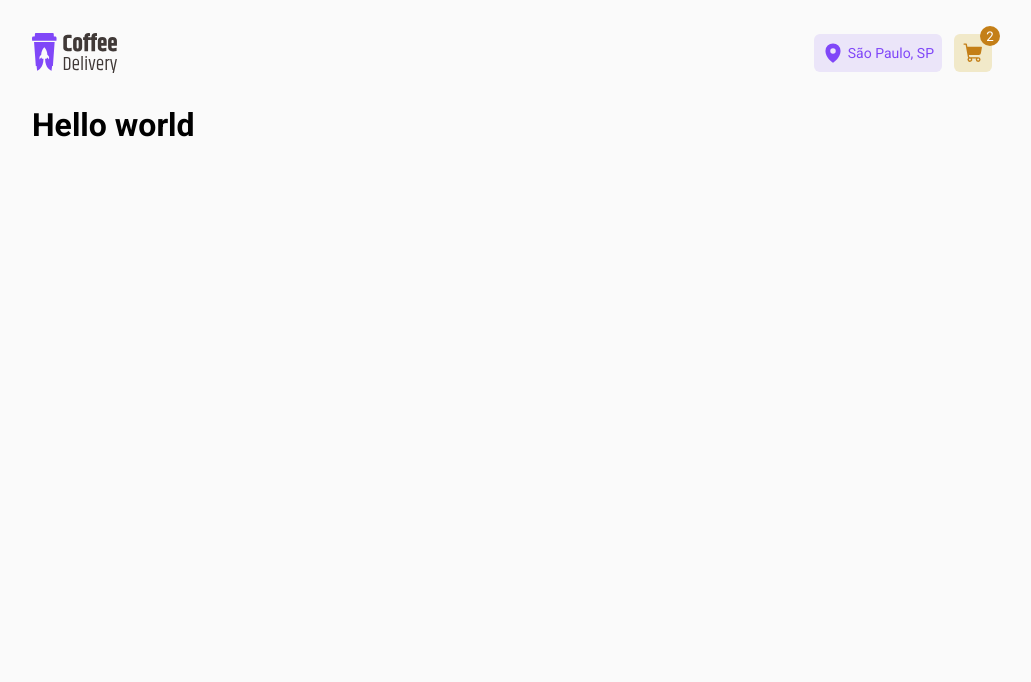
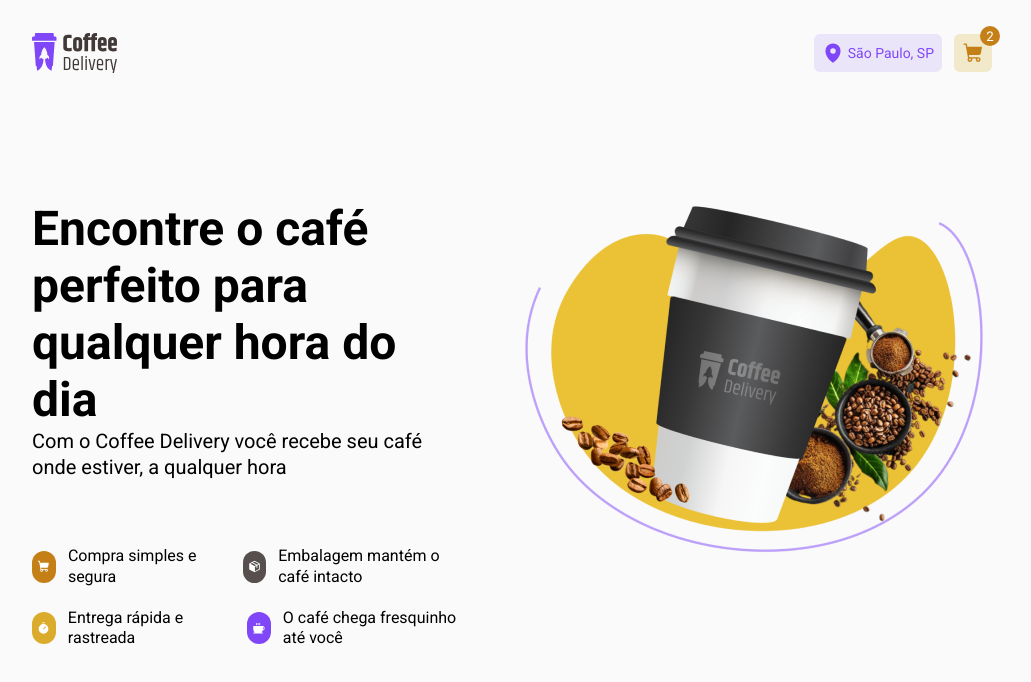
Before and after one commit to croschel/coffe-delivery, a React (Vite) app: page / in a window 1280 px wide. Shown: the top 682 px of the page, without its empty margins (128-1159 px from the left). Built offline with nearby package versions, Linux system fonts and the light colour scheme.

Commit message:
feat: adjust layout for info content

```diff
--- /dev/null
+++ b/src/constants/labels.ts
@@ -0,0 +1,31 @@
+export const pageLabels = {
+  home: {
+    mainTitle: 'Encontre o café perfeito para qualquer hora do dia',
+    mainDescription:
+      'Com o Coffee Delivery você recebe seu café onde estiver, a qualquer hora',
+    simpleBuy: 'Compra simples e segura',
+    intactCoffee: 'Embalagem mantém o café intacto',
+    fastDelivery: 'Entrega rápida e rastreada',
+    freshCoffee: 'O café chega fresquinho até você',
+    ourCoffees: 'Nossos cafés',
+  },
+  order: {
+    completeOrder: 'Complete seu pedido',
+    selectedCoffees: 'Cafés selecionados',
+    address: 'Endereço de Entrega',
+    addressInfo: 'Informe o endereço onde deseja receber seu pedido',
+    payment: 'Pagamento',
+    paymentInfo:
+      'O pagamento é feito na entrega. Escolha a forma que deseja pagar',
+    totalItens: 'Total de itens',
+    delivery: 'Entrega',
+    total: 'Total',
+  },
+  confirmation: {
+    orderConfirmed: 'Uhu! Pedido confirmado',
+    confirmedInfo: 'Agora é só aguardar que logo o café chegará até você',
+    orderOn: 'Entrega em',
+    orderEstimation: 'Previsão de entrega',
+    paymentOnPlace: 'Pagamento na entrega',
+  },
+};
--- a/src/pages/Home/index.module.scss
+++ b/src/pages/Home/index.module.scss
@@ -1,6 +1,87 @@
 @import '../../styles/variables.scss';
+@import '../../styles/mixins.scss';
 
-.homeContainer {
+.mainContainer {
   display: flex;
   flex-direction: column;
+
+  .homeContainer {
+    display: flex;
+    flex-direction: row;
+    justify-content: space-between;
+    align-items: flex-start;
+    margin: 94px 0 108px 0;
+    gap: 56px;
+
+    .infoContainer {
+      display: flex;
+      flex-direction: column;
+      gap: 66px;
+
+      .infoTitle {
+        & > h1 {
+          @include titleXL;
+        }
+        & > span {
+          font-size: 20px;
+          line-height: 1.3;
+          font-weight: 400;
+        }
+      }
+
+      .infoIcons {
+        display: flex;
+        flex-direction: column;
+        gap: 20px;
+
+        .infoIconRow {
+          display: flex;
+          flex-direction: row;
+          gap: 40px;
+
+          .infoItem {
+            @include textM;
+            font-weight: 400;
+            display: flex;
+            align-items: center;
+            gap: 12px;
+          }
+        }
+      }
+    }
+  }
 }
+
+.iconBox {
+  width: 32px;
+  height: 32px;
+  display: flex;
+  align-items: center;
+  justify-content: center;
+  border: none;
+  border-radius: 32px;
+}
+
+.cartBox {
+  @extend .iconBox;
+  background-color: $yellow-dark;
+}
+
+.packageBox {
+  @extend .iconBox;
+  background-color: $base-text;
+}
+
+.timerBox {
+  @extend .iconBox;
+  background-color: $yellow;
+}
+
+.coffeeBox {
+  @extend .iconBox;
+  background-color: $purple;
+}
+
+.iconInfoLimit {
+  width: 231px;
+}
--- a/src/pages/Home/index.tsx
+++ b/src/pages/Home/index.tsx
@@ -1,11 +1,56 @@
 import { Header } from '@/components/Header';
+import { pageLabels } from '@/constants/labels';
+import { Coffee, Package, ShoppingCart, Timer } from '@phosphor-icons/react';
+import styles from './index.module.scss';
+import backgroundImg from '@/assets/BackgroundImg.png';
+import cx from 'classnames';
 
 export const Home = () => {
   return (
     <>
       <Header />
-      <main>
-        <h1>Hello world</h1>
+      <main className={styles.mainContainer}>
+        <section className={styles.homeContainer}>
+          <div className={styles.infoContainer}>
+            <div className={styles.infoTitle}>
+              <h1>{pageLabels.home.mainTitle}</h1>
+              <span>{pageLabels.home.mainDescription}</span>
+            </div>
+            <div className={styles.infoIcons}>
+              <div className={styles.infoIconRow}>
+                <div className={cx(styles.infoItem, styles.iconInfoLimit)}>
+                  <div className={styles.cartBox}>
+                    <ShoppingCart weight="fill" size={13} color="#fff" />
+                  </div>
+                  {pageLabels.home.simpleBuy}
+                </div>
+                <div className={styles.infoItem}>
+                  <div className={styles.packageBox}>
+                    <Package weight="fill" size={13} color="#fff" />
+                  </div>
+                  {pageLabels.home.intactCoffee}
+                </div>
+              </div>
+              <div className={styles.infoIconRow}>
+                <div className={cx(styles.infoItem, styles.iconInfoLimit)}>
+                  <div className={styles.timerBox}>
+                    <Timer weight="fill" size={13} color="#fff" />
+                  </div>
+                  {pageLabels.home.fastDelivery}
+                </div>
+                <div className={styles.infoItem}>
+                  <div className={styles.coffeeBox}>
+                    <Coffee weight="fill" size={13} color="#fff" />
+                  </div>
+                  {pageLabels.home.freshCoffee}
+                </div>
+              </div>
+            </div>
+          </div>
+          <div>
+            <img src={backgroundImg} alt="coffee image" />
+          </div>
+        </section>
       </main>
     </>
   );
--- a/src/styles/mixins.scss
+++ b/src/styles/mixins.scss
@@ -5,7 +5,7 @@
 
 // TYPOGRAPH TITLE
 @mixin titleXL {
-  @extend .titleFont;
+  @extend .titleFont !optional;
   font-size: 48px;
   font-weight: 800;
 }
```
